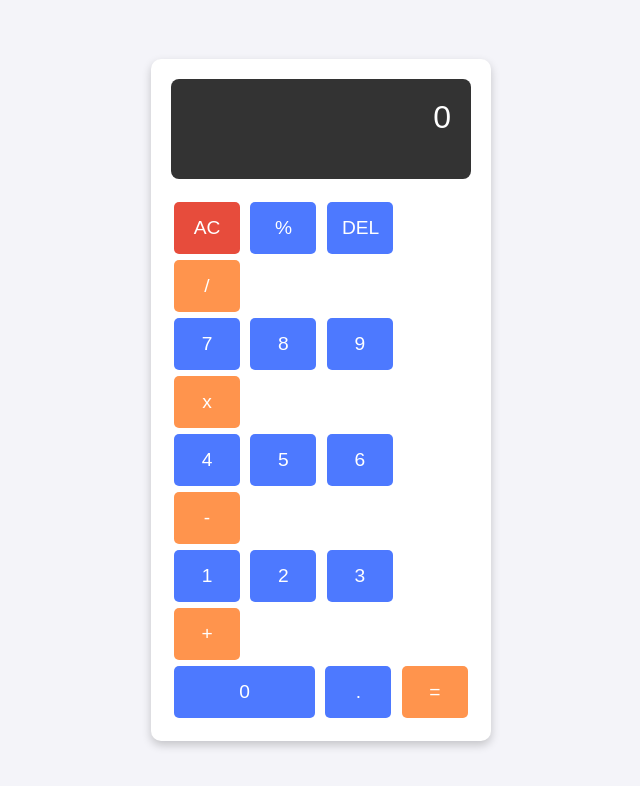
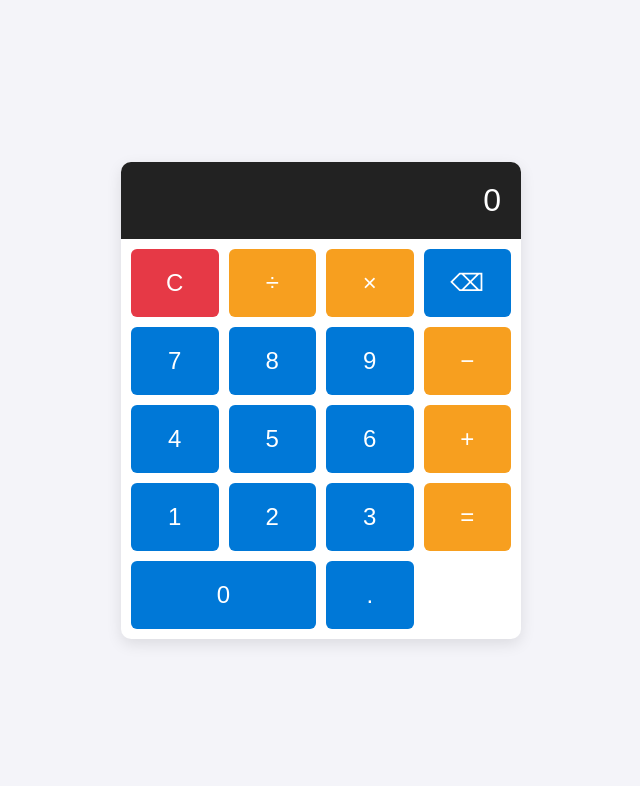
Before and after one commit to odl-user-1751277/CAPSTONE-PROJECT, a plain HTML site: page src/ui/index.html in a window 1280 px wide. Shown: the whole page, without its empty margins (319-959 px from the left). Drawn offline with Linux system fonts and the light colour scheme.

Commit message:
Update: latest changes

```diff
--- a/src/ui/index.html
+++ b/src/ui/index.html
@@ -3,137 +3,169 @@
 <head>
     <meta charset="UTF-8">
     <meta name="viewport" content="width=device-width, initial-scale=1.0">
-  <title>Calculator App</title>
+    <title>Calculator</title>
     <style>
         body {
             font-family: Arial, sans-serif;
+            margin: 0;
             background-color: #f4f4f9;
-      margin: 0;
             display: flex;
+            justify-content: center;
             align-items: center;
-      justify-content: center;
             height: 100vh;
         }
+
         .calculator {
-      box-shadow: 0 4px 10px rgba(0, 0, 0, 0.2);
-      background: white;
+            width: 100%;
+            max-width: 400px;
+            background-color: #ffffff;
             border-radius: 10px;
-      padding: 20px;
-      width: 300px;
+            box-shadow: 0px 5px 15px rgba(0, 0, 0, 0.1);
+            overflow: hidden;
         }
-    .display {
-      background: #333;
-      color: white;
+
+        #display {
+            width: 100%;
+            background-color: #222;
+            color: #fff;
             font-size: 2rem;
             text-align: right;
             padding: 20px;
-      border-radius: 8px;
-      margin-bottom: 20px;
-      height: 60px;
-      overflow: hidden;
+            box-sizing: border-box;
         }
+
+        .buttons {
+            display: grid;
+            grid-template-columns: repeat(4, 1fr);
+            gap: 10px;
+            padding: 10px;
+        }
+
         button {
-      width: 22%;
+            background-color: #0078D7;
+            color: white;
+            padding: 20px;
+            font-size: 1.5rem;
+            border: none;
+            border-radius: 6px;
+            cursor: pointer;
+            user-select: none;
+            transition: background-color 0.2s;
+        }
+
+        button:hover {
+            background-color: #005bb5;
+        }
+
+        button.operator {
+            background-color: #f79f1f;
+        }
+
+        button.operator:hover {
+            background-color: #d9810c;
+        }
+
+        button.clear {
+            background-color: #e63946;
+        }
+
+        button.clear:hover {
+            background-color: #c72536;
+        }
+
+        @media (max-width: 400px) {
+            button {
+                font-size: 1.2rem;
                 padding: 15px;
-      font-size: 1.2rem;
-      margin: 1%;
-      background: #4d79ff;
-      color: white;
-      border: none;
-      border-radius: 5px;
-      cursor: pointer;
-      transition: background 0.2s ease;
             }
-    button:active {
-      background: #003eff;
-    }
-    button.operator {
-      background: #ff944d;
-    }
-    button.clear {
-      background: #e74c3c;
-    }
-    button.zero {
-      width: 47%;
-    }
-    button:hover {
-      opacity: 0.85;
         }
     </style>
 </head>
 <body>
     <div class="calculator">
-    <div id="display" class="display">0</div>
-    <div>
-      <button class="clear" onclick="clearDisplay()">AC</button>
-      <button onclick="appendOperator('%')">%</button>
-      <button onclick="deleteLast()">DEL</button>
-      <button class="operator" onclick="appendOperator('/')">/</button>
-    </div>
-    <div>
-      <button onclick="appendNumber(7)">7</button>
-      <button onclick="appendNumber(8)">8</button>
-      <button onclick="appendNumber(9)">9</button>
-      <button class="operator" onclick="appendOperator('*')">x</button>
-    </div>
-    <div>
-      <button onclick="appendNumber(4)">4</button>
-      <button onclick="appendNumber(5)">5</button>
-      <button onclick="appendNumber(6)">6</button>
-      <button class="operator" onclick="appendOperator('-')">-</button>
-    </div>
-    <div>
-      <button onclick="appendNumber(1)">1</button>
-      <button onclick="appendNumber(2)">2</button>
-      <button onclick="appendNumber(3)">3</button>
-      <button class="operator" onclick="appendOperator('+')">+</button>
-    </div>
-    <div>
-      <button class="zero" onclick="appendNumber(0)">0</button>
+        <div id="display">0</div>
+        <div class="buttons">
+            <button onclick="clearDisplay()" class="clear">C</button>
+            <button onclick="appendOperator('/')" class="operator">÷</button>
+            <button onclick="appendOperator('*')" class="operator">×</button>
+            <button onclick="deleteLast()">⌫</button>
+
+            <button onclick="appendNumber('7')">7</button>
+            <button onclick="appendNumber('8')">8</button>
+            <button onclick="appendNumber('9')">9</button>
+            <button onclick="appendOperator('-')" class="operator">−</button>
+
+            <button onclick="appendNumber('4')">4</button>
+            <button onclick="appendNumber('5')">5</button>
+            <button onclick="appendNumber('6')">6</button>
+            <button onclick="appendOperator('+')" class="operator">+</button>
+
+            <button onclick="appendNumber('1')">1</button>
+            <button onclick="appendNumber('2')">2</button>
+            <button onclick="appendNumber('3')">3</button>
+            <button onclick="calculate()" class="operator">=</button>
+
+            <button onclick="appendNumber('0')" style="grid-column: span 2;">0</button>
             <button onclick="appendNumber('.')">.</button>
-      <button class="operator" onclick="computeResult()">=</button>
         </div>
     </div>
 
     <script>
-    const display = document.getElementById("display");
+        const display = document.getElementById('display');
+        let currentInput = '';
+        let lastInput = '';
+
+        function appendNumber(number) {
+            if (currentInput === '0' && number !== '.') {
+                currentInput = '';
+            }
+            currentInput += number;
+            updateDisplay();
+        }
+
+        function appendOperator(operator) {
+            if (currentInput === '') return;
+            if (['+', '-', '*', '/'].includes(currentInput.slice(-1))) {
+                currentInput = currentInput.slice(0, -1) + operator;
+            } else {
+                currentInput += operator;
+            }
+            updateDisplay();
+        }
+
+        function calculate() {
+            try {
+                let result = eval(currentInput.replace('×', '*').replace('÷', '/'));
+                result = Number.isFinite(result) ? result : 'Error';
+                currentInput = '' + result;
+            } catch {
+                currentInput = 'Error';
+            }
+            updateDisplay();
+        }
 
         function clearDisplay() {
-      display.innerText = "0";
+            currentInput = '';
+            updateDisplay();
         }
 
         function deleteLast() {
-      if (display.innerText.length > 1) {
-        display.innerText = display.innerText.slice(0, -1);
-      } else {
-        display.innerText = "0";
-      }
+            currentInput = currentInput.slice(0, -1);
+            if (currentInput === '') currentInput = '0';
+            updateDisplay();
         }
 
-    function appendNumber(number) {
-      if (display.innerText === "0") {
-        display.innerText = number.toString();
-      } else {
-        display.innerText += number.toString();
-      }
+        function updateDisplay() {
+            display.textContent = currentInput || '0';
         }
 
-    function appendOperator(operator) {
-      const lastChar = display.innerText.slice(-1);
-      if ("+-*/%".includes(lastChar)) {
-        display.innerText = display.innerText.slice(0, -1) + operator;
-      } else {
-        display.innerText += operator;
-      }
-    }
-
-    function computeResult() {
-      try {
-        display.innerText = eval(display.innerText).toString();
-      } catch {
-        display.innerText = "Error";
-      }
-    }
+        document.addEventListener('keydown', (e) => {
+            if ("0123456789.".includes(e.key)) appendNumber(e.key);
+            if ("+-*/".includes(e.key)) appendOperator(e.key);
+            if (e.key === 'Enter') calculate();
+            if (e.key === 'Backspace') deleteLast();
+            if (e.key === 'Escape') clearDisplay();
+        });
     </script>
 </body>
 </html>
```
Lines whose indentation alone changed are shown as unchanged.
